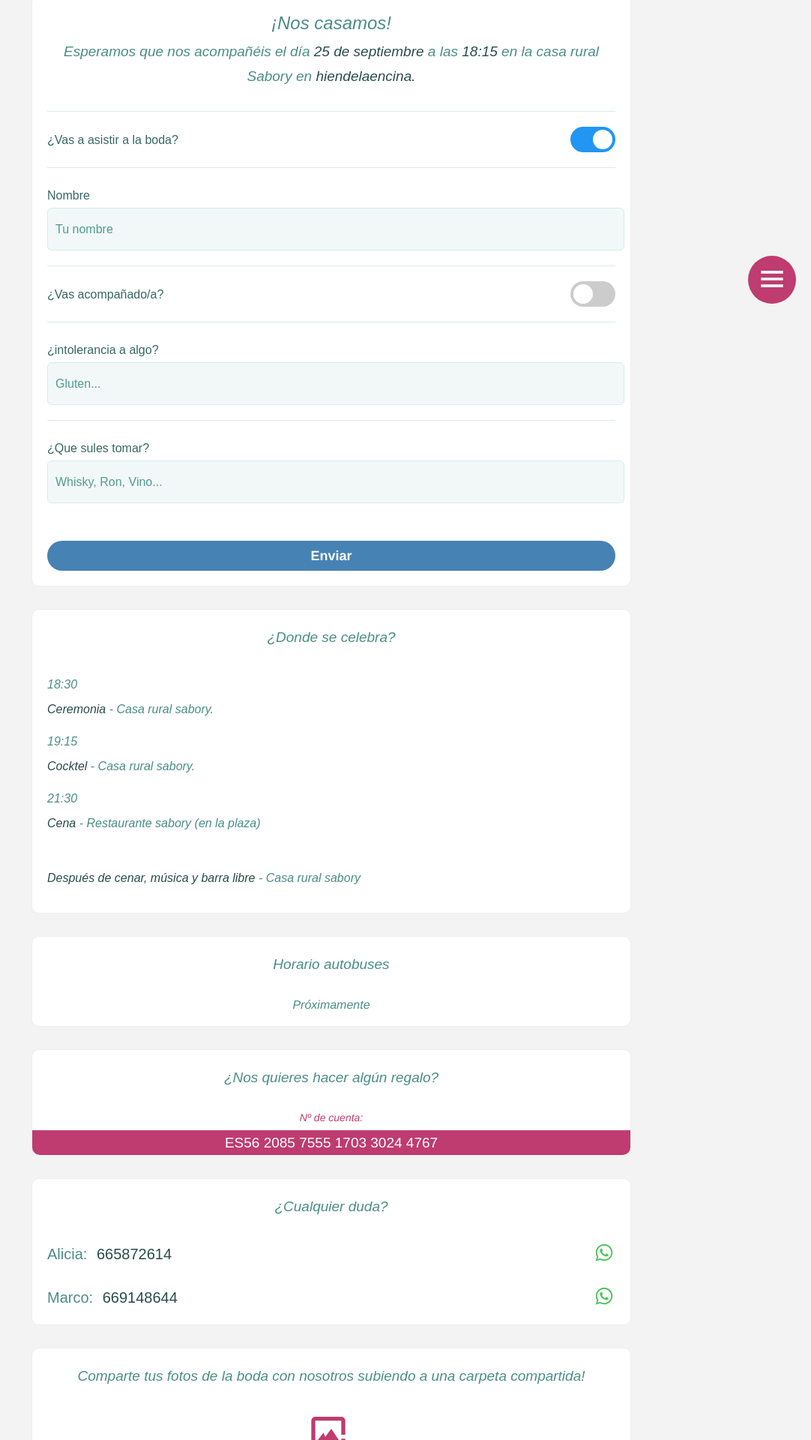
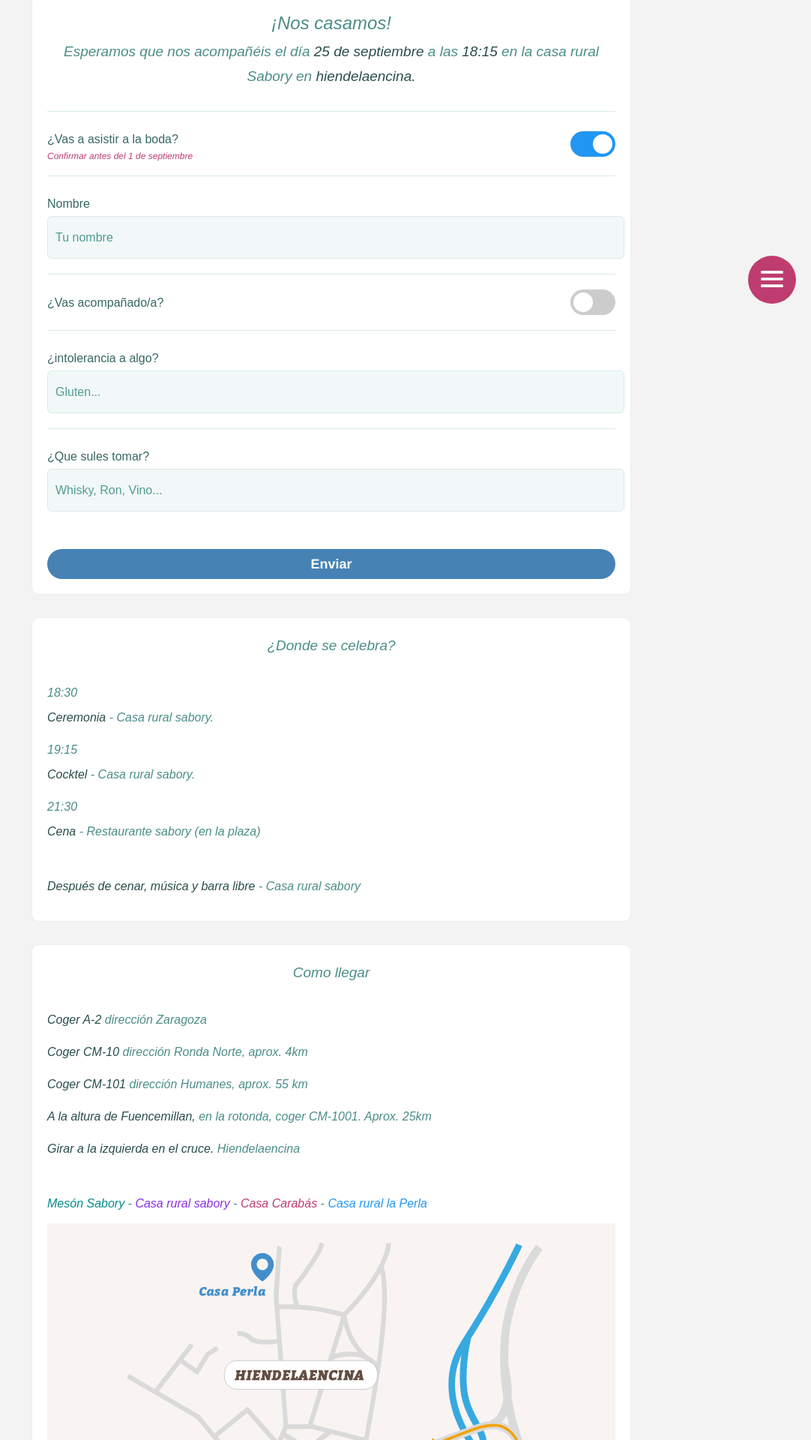
Before and after one commit to iraklitbz/weedingapp, a Vue app: page / in a window 1280 px wide. Shown: the part 375-2295 px from the top of the page at 75% size, without its empty margins (198-1280 px from the left). Built offline with nearby package versions, Linux system fonts and the light colour scheme; a web font is replaced by a local one.

Commit message:
added map

```diff
--- a/src/App.vue
+++ b/src/App.vue
@@ -9,6 +9,7 @@
         <ul>
           <li class="nav-item" v-on:click="scrollToAnchorPoint('block1')">Confirmación de asistencia</li>
           <li class="nav-item" v-on:click="scrollToAnchorPoint('block2')">¿Donde se celebra?</li>
+          <li class="nav-item" v-on:click="scrollToAnchorPoint('block22')">Como llegar</li>
           <li class="nav-item" v-on:click="scrollToAnchorPoint('block3')">Horario autobus</li>
           <li class="nav-item" v-on:click="scrollToAnchorPoint('block34')">¿Nos quieres hacer algún regalo?</li>
           <li class="nav-item" v-on:click="scrollToAnchorPoint('block5')">Contacto</li>
@@ -29,7 +30,10 @@
           <h2 class="main-headline"> Esperamos que nos acompañéis el día <span>25 de septiembre</span> a las <span>18:15</span> en la casa rural Sabory en <span>hiendelaencina.</span></h2>
 
           <div class="flex-group">
+            <div class="h-group">
             <h3 class="main-headline">¿Vas a asistir a la boda?</h3>
+            <h6>Confirmar antes del 1 de septiembre</h6>
+            </div>
             <label class="switch">
               <input type="checkbox" checked v-model="weedingAsistentes.asistes">
               <span class="slider round"></span>
@@ -71,6 +75,20 @@
          <li><span class="hour">21:30</span><span> Cena</span> - Restaurante sabory (en la plaza)</li>
           <li><span>Después de cenar, música y barra libre</span> - Casa rural sabory</li>
      </ul>
+   </div>
+
+   <div class="box" ref="block22">
+     <h2 class="main-headline">Como llegar</h2>
+     <ul class="main-list">
+       <li><span> Coger A-2 </span> dirección Zaragoza</li>
+        <li><span> Coger CM-10 </span> dirección Ronda Norte, aprox. 4km</li>
+         <li><span> Coger CM-101 </span> dirección Humanes, aprox. 55 km</li>
+          <li><span>A la altura de Fuencemillan,</span> en la rotonda, coger CM-1001. Aprox. 25km</li>
+          <li><span> Girar a la izquierda en el cruce.</span> Hiendelaencina</li>
+            <li><span class="meson">Mesón Sabory</span> - <span class="casa">Casa rural sabory</span> - <span class="carabas">Casa Carabás</span> - <span class="perla">Casa rural la Perla</span></li>
+
+     </ul>
+     <img class="map" src="./assets/mapa.svg" />
    </div>
 
    <div class="box" ref="block3">
@@ -348,6 +366,20 @@ table {
 .share-files svg {
   fill: hsl(336, 52%, 49%);
 }
+
+.main-list li .meson {
+  color: rgb(3, 139, 139);
+}
+.main-list li .casa {
+  color: rgb(141, 46, 230);
+}
+.main-list li .carabas {
+  color: #be3c6f;
+}
+.main-list li .perla {
+  color: #2196F3;
+}
+
 
 h2.main-headline, h2.main-headline-alt {
   font-size: 19px;
@@ -735,4 +767,20 @@ margin-top: 40px;
   fill: #4AC459;
 }
 
+.h-group {
+  display: flex;
+  flex-direction: column;
+  justify-content: flex-start;
+  align-items: flex-start;
+}
+
+.h-group h6 {
+  font-style: italic;
+  font-size: 12px;
+  color: #be3c6f;
+}
+.map {
+  width: 100%;
+}
+
 </style>
```
Also changed, not shown: src/assets/mapa.jpg (added), src/assets/mapa.svg (added).
